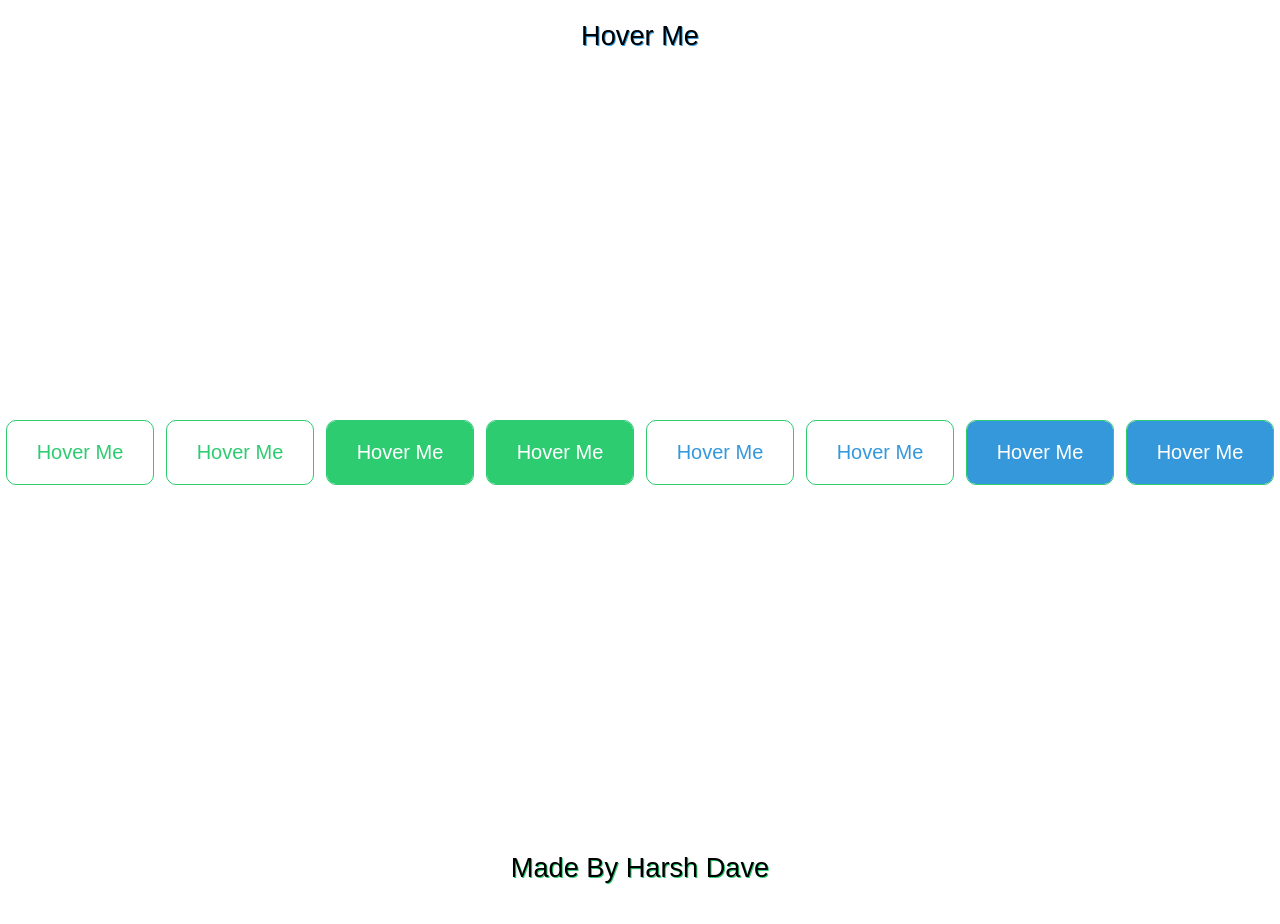
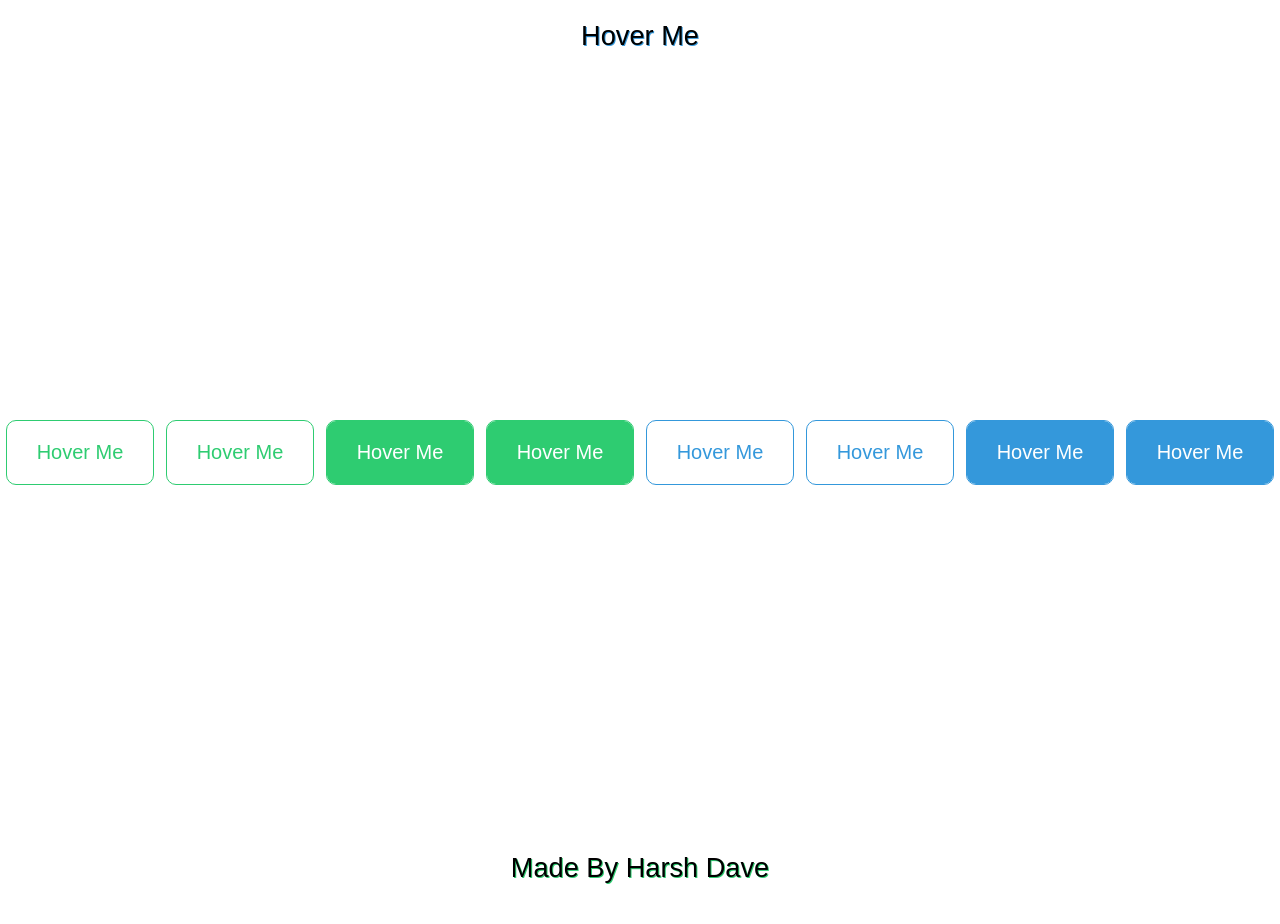
Before and after one commit to harshdave161/Button-On-Hover-Effect, a plain HTML site: page index.html in a window 1280 px wide. Drawn offline with Linux system fonts and the light colour scheme.

Commit message:
color update

```diff
--- a/style.css
+++ b/style.css
@@ -22,7 +22,7 @@ border-radius: 10px;
 transition: 0.8s;
 }
 .btns{
-    border: 1px solid #2ecc71 !important;
+    border: 1px solid #3498db !important;
 }
 .btn1,.btn2{
     color: #2ecc71;
```
